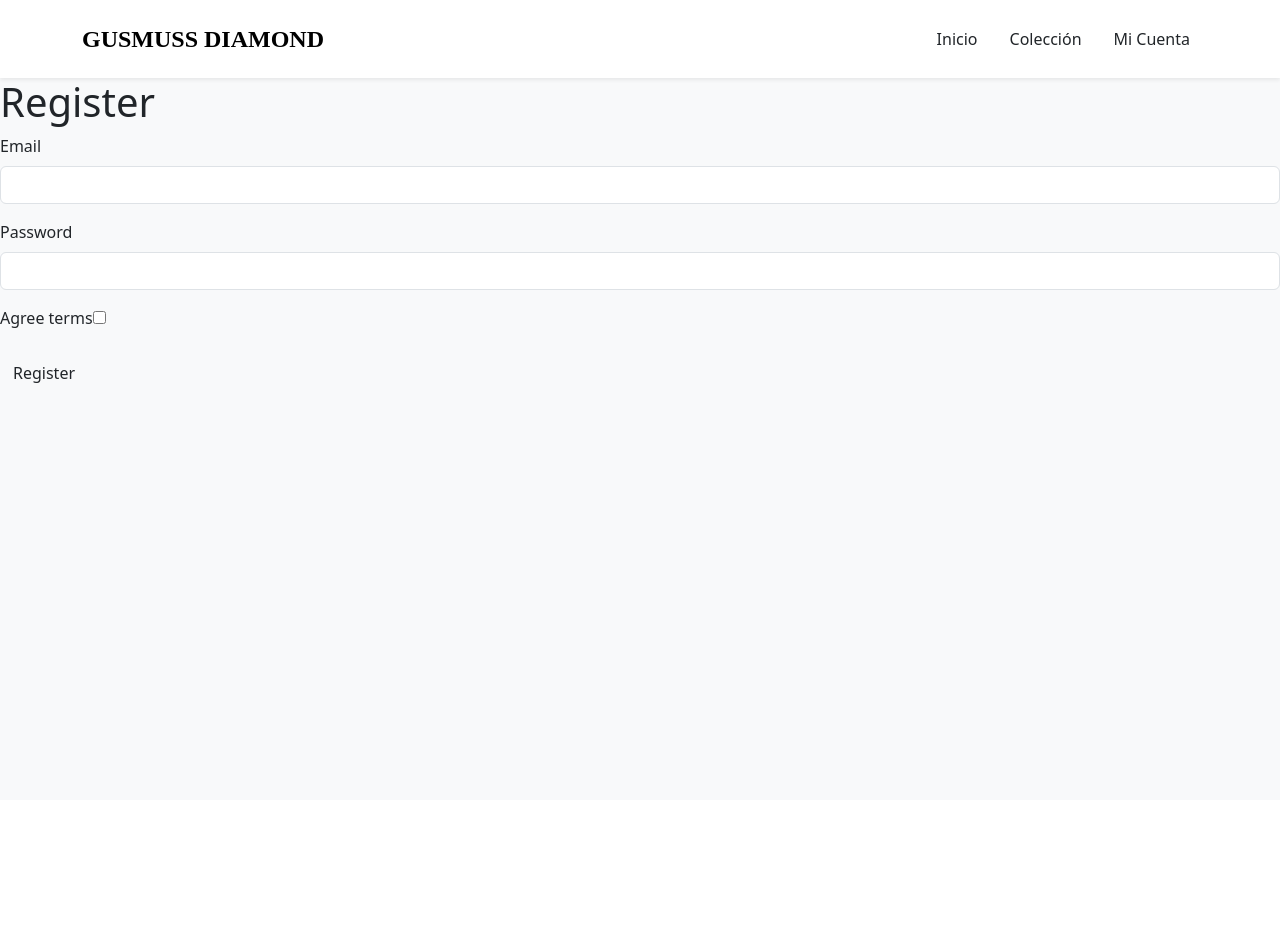
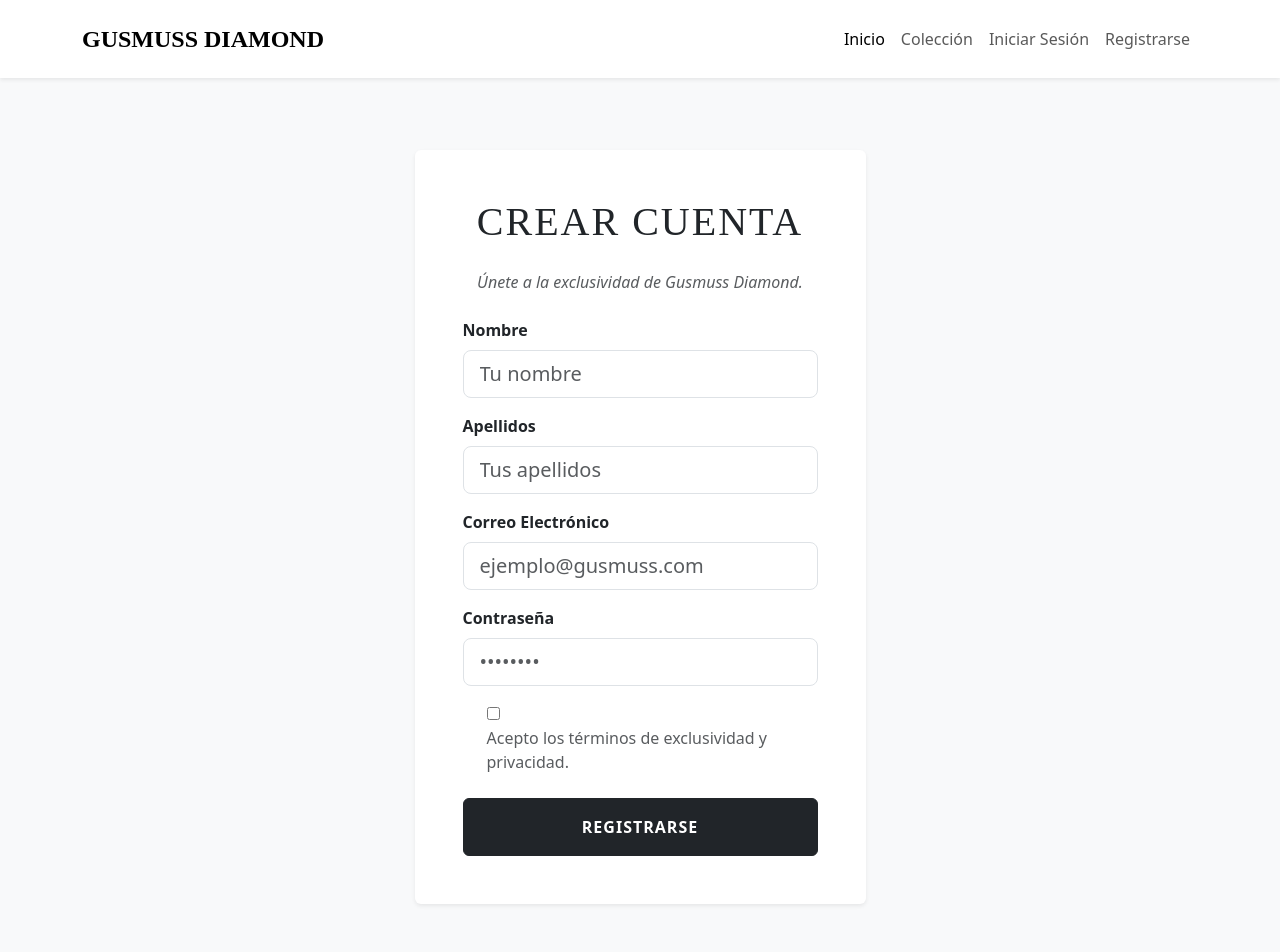
Before and after one commit to FranJJL05/gusmuss-diamond, a Symfony app: template templates/registration/register.html.twig in a window 1280 px wide. Before the commit the page ends 383 px from the top, so only its background shows below. Run offline with Twig, Linux system fonts and the light colour scheme; the template is opened without the code that fills it, so the values that code supplies are empty; form fields are guessed from the names that the template uses; some libraries are stand-ins or nearby versions.

Commit message:
feat: implementacion de login, logout y personalizacion de vistas de seguridad

```diff
--- a/src/Form/RegistrationFormType.php
+++ b/src/Form/RegistrationFormType.php
@@ -18,6 +18,8 @@ class RegistrationFormType extends AbstractType
     {
         $builder
             ->add('email')
+            ->add('nombre')
+            ->add('apellidos')
             ->add('agreeTerms', CheckboxType::class, [
                 'mapped' => false,
                 'constraints' => [
--- a/templates/base.html.twig
+++ b/templates/base.html.twig
@@ -21,16 +21,30 @@
               <span class="navbar-toggler-icon"></span>
             </button>
             <div class="collapse navbar-collapse justify-content-end" id="menuPrincipal">
-              <ul class="navbar-nav gap-3">
+              <ul class="navbar-nav ms-auto mb-2 mb-lg-0">
                     <li class="nav-item">
-                  <a class="nav-link text-dark" href="/">Inicio</a>
+                        <a class="nav-link active" href="{{ path('app_home') }}">Inicio</a>
                     </li>
                     <li class="nav-item">
-                  <a class="nav-link text-dark" href="#">Colección</a>
+                        <a class="nav-link" href="#">Colección</a>
+                    </li>
+
+                    {# Magia de Symfony: Comprobamos si el usuario ha iniciado sesión #}
+                    {% if app.user %}
+                        <li class="nav-item">
+                            <a class="nav-link" href="#">Mi Cuenta ({{ app.user.nombre }})</a>
                         </li>
                         <li class="nav-item">
-                  <a class="nav-link text-dark" href="#">Mi Cuenta</a>
+                            <a class="nav-link text-danger" href="{{ path('app_logout') }}">Cerrar Sesión</a>
                         </li>
+                    {% else %}
+                        <li class="nav-item">
+                            <a class="nav-link" href="{{ path('app_login') }}">Iniciar Sesión</a>
+                        </li>
+                        <li class="nav-item">
+                            <a class="nav-link" href="{{ path('app_register') }}">Registrarse</a>
+                        </li>
+                    {% endif %}
                 </ul>
             </div>
           </div>
--- a/templates/registration/register.html.twig
+++ b/templates/registration/register.html.twig
@@ -1,23 +1,58 @@
 {% extends 'base.html.twig' %}
 
-{% block title %}Register{% endblock %}
+{% block title %}Registro | Gusmuss Diamond{% endblock %}
 
 {% block body %}
-    {% for flash_error in app.flashes('verify_email_error') %}
-        <div class="alert alert-danger" role="alert">{{ flash_error }}</div>
-    {% endfor %}
+<div class="container py-5">
+    <div class="row justify-content-center">
+        <div class="col-md-6 col-lg-5">
+            <div class="card shadow-sm border-0 mt-4">
+                <div class="card-body p-5">
+                    <h1 class="text-center mb-4 text-uppercase" style="font-family: 'Didot', serif; letter-spacing: 2px;">Crear Cuenta</h1>
+                    <p class="text-center text-muted mb-4" style="font-style: italic;">Únete a la exclusividad de Gusmuss Diamond.</p>
 
-    <h1>Register</h1>
+                    {# Aquí mostramos los errores si el usuario se equivoca #}
+                    {% if form_errors(registrationForm) %}
+                        <div class="alert alert-danger">
+                            {{ form_errors(registrationForm) }}
+                        </div>
+                    {% endif %}
 
-    {{ form_errors(registrationForm) }}
+                    {# Inicia el formulario #}
+                    {{ form_start(registrationForm) }}
+                    <div class="mb-3">
+                            {{ form_label(registrationForm.nombre, 'Nombre', {'label_attr': {'class': 'form-label fw-bold'}}) }}
+                            {{ form_widget(registrationForm.nombre, {'attr': {'class': 'form-control form-control-lg', 'placeholder': 'Tu nombre'}}) }}
+                        </div>
 
-    {{ form_start(registrationForm) }}
-        {{ form_row(registrationForm.email) }}
-        {{ form_row(registrationForm.plainPassword, {
-            label: 'Password'
-        }) }}
-        {{ form_row(registrationForm.agreeTerms) }}
+                        <div class="mb-3">
+                            {{ form_label(registrationForm.apellidos, 'Apellidos', {'label_attr': {'class': 'form-label fw-bold'}}) }}
+                            {{ form_widget(registrationForm.apellidos, {'attr': {'class': 'form-control form-control-lg', 'placeholder': 'Tus apellidos'}}) }}
+                        </div>
 
-        <button type="submit" class="btn">Register</button>
-    {{ form_end(registrationForm) }}
+                        <div class="mb-3">
+                            {{ form_label(registrationForm.email, 'Correo Electrónico', {'label_attr': {'class': 'form-label fw-bold'}}) }}
+                            {{ form_widget(registrationForm.email, {'attr': {'class': 'form-control form-control-lg', 'placeholder': 'ejemplo@gusmuss.com'}}) }}
+                        </div>
+
+                        <div class="mb-3">
+                            {{ form_label(registrationForm.plainPassword, 'Contraseña', {'label_attr': {'class': 'form-label fw-bold'}}) }}
+                            {{ form_widget(registrationForm.plainPassword, {'attr': {'class': 'form-control form-control-lg', 'placeholder': '••••••••'}}) }}
+                        </div>
+
+                        <div class="mb-4 form-check mt-3">
+                            {{ form_widget(registrationForm.agreeTerms, {'attr': {'class': 'form-check-input'}}) }}
+                            {{ form_label(registrationForm.agreeTerms, 'Acepto los términos de exclusividad y privacidad.', {'label_attr': {'class': 'form-check-label text-muted'}}) }}
+                        </div>
+
+                        <button type="submit" class="btn btn-dark w-100 py-3 text-uppercase fw-bold" style="letter-spacing: 1px;">
+                            Registrarse
+                        </button>
+
+                    {{ form_end(registrationForm) }}
+                </div>
+            </div>
+        </div>
+    </div>
+</div>
 {% endblock %}
```
Also changed, not shown: src/Controller/SecurityController.php (added, +32 -0 lines), src/Security/AppAuthenticator.php (added, +59 -0 lines), templates/security/login.html.twig (added, +51 -0 lines), 1 other file. Lines whose indentation alone changed are shown as unchanged.
